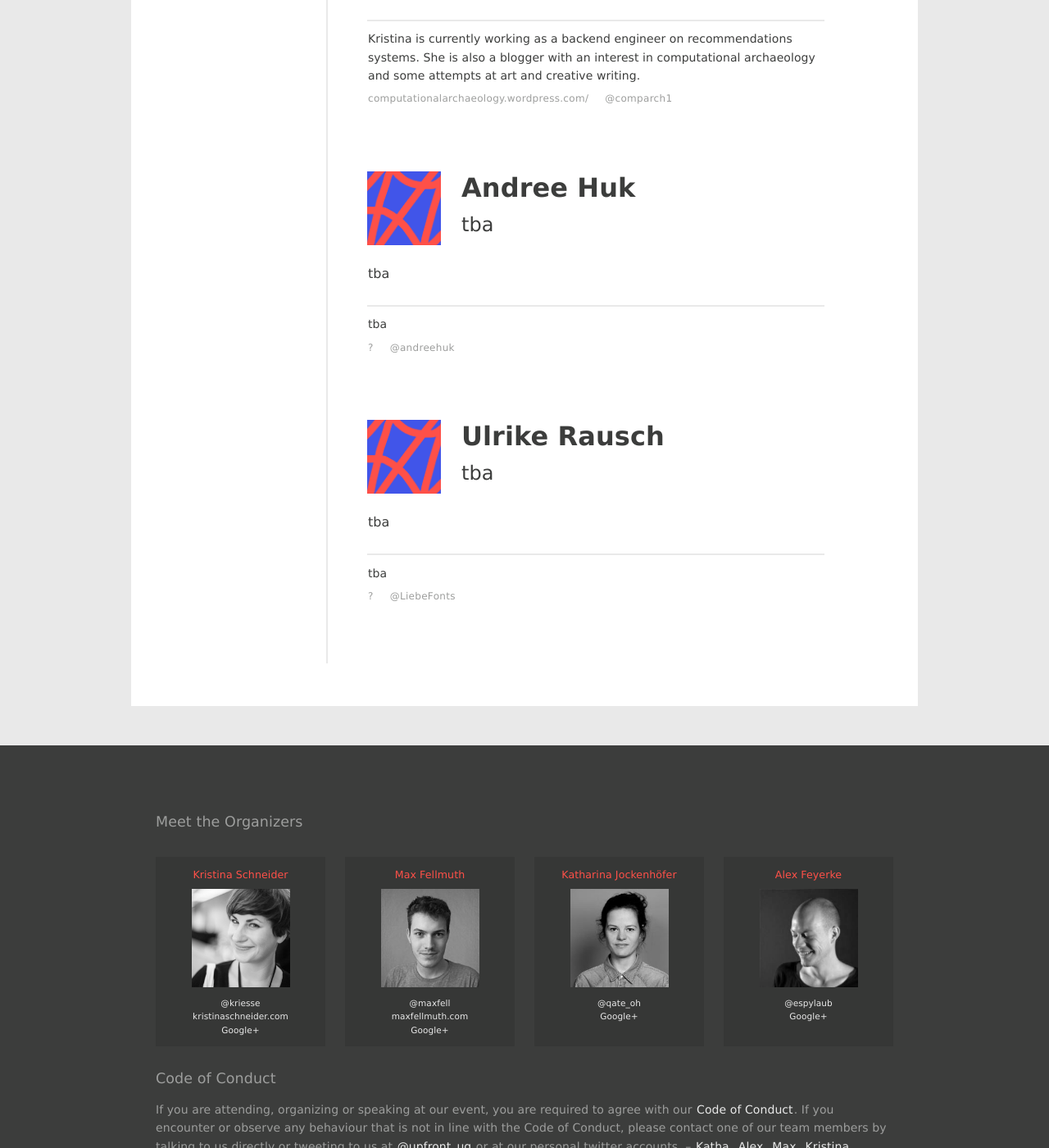
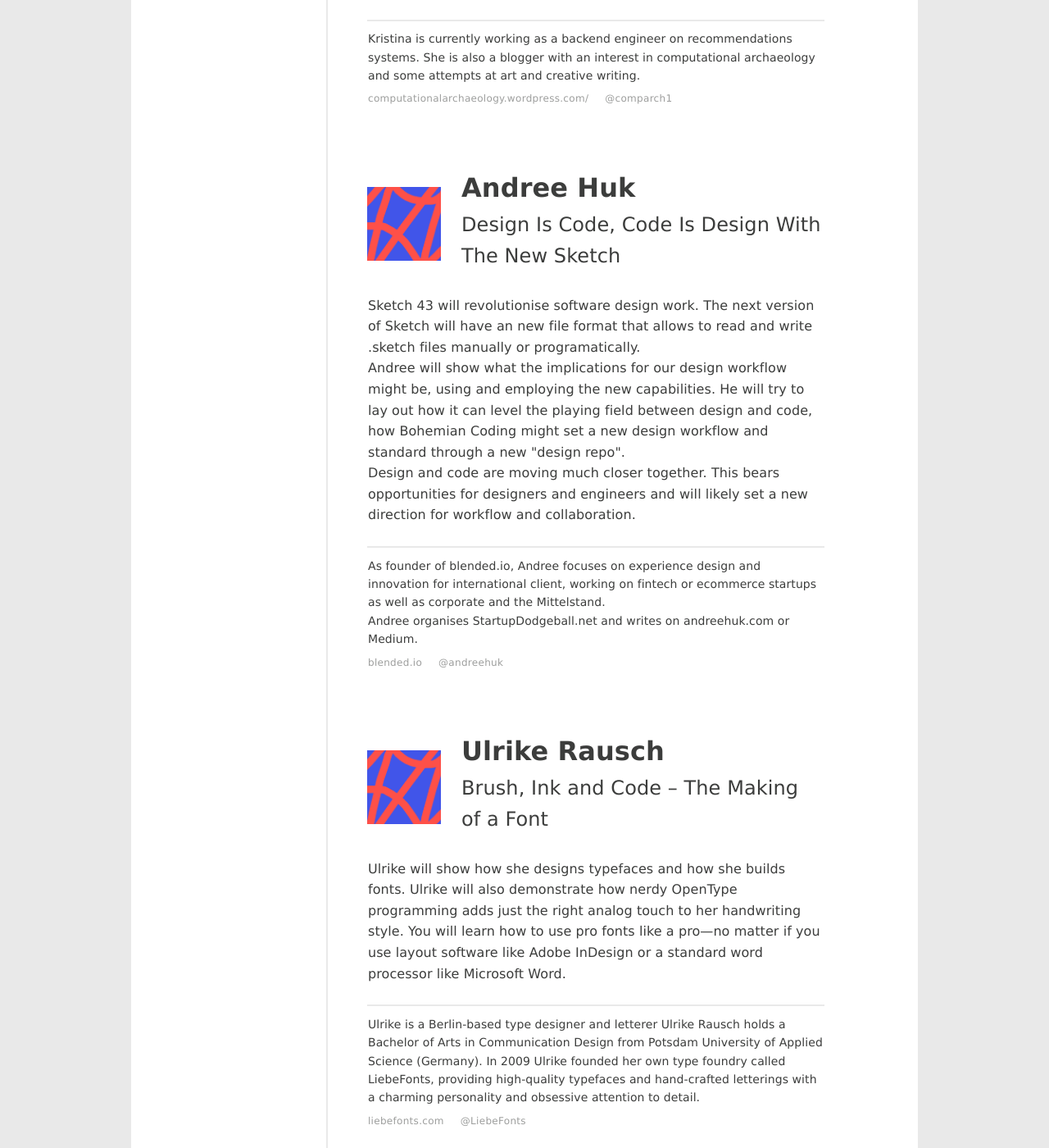
Before and after one commit to upfrontug/upfrontug.github.io, a Jekyll site: the page built from _posts/2017-06-13-meetup.html, in a window 1280 px wide and 1400 px high, scrolled down 675 px. Shown: the whole window at 82% size. Built offline with Jekyll 4.4.1, drawn with Linux system fonts in a browser that asks for light colours; a script that is not in the unit is left out.

Commit message:
complete talk texts

```diff
--- a/_posts/2017-06-13-meetup.html
+++ b/_posts/2017-06-13-meetup.html
@@ -15,23 +15,23 @@
         - url: 'https://twitter.com/comparch1'
           title: '@comparch1'
     - name: 'Andree Huk'
-      title: 'tba'
+      title: 'Design Is Code, Code Is Design With The New Sketch'
       picture:
-      desc: 'tba'
-      bio: 'tba'
+      desc: 'Sketch 43 will revolutionise software design work. The next version of Sketch will have an new file format that allows to read and write .sketch files manually or programatically.<br>Andree will show what the implications for our design workflow might be, using and employing the new capabilities. He will try to lay out how it can level the playing field between design and code, how Bohemian Coding might set a new design workflow and standard through a new "design repo".<br>Design and code are moving much closer together. This bears opportunities for designers and engineers and will likely set a new direction for workflow and collaboration.'
+      bio: 'As founder of blended.io, Andree focuses on experience design and innovation for international client, working on fintech or ecommerce startups as well as corporate and the Mittelstand.<br>Andree organises StartupDodgeball.net and writes on andreehuk.com or Medium.'
       links:
-        - url: '#'
-          title: '?'
+        - url: 'http://blended.io/'
+          title: 'blended.io'
         - url: 'https://twitter.com/andreehuk'
           title: '@andreehuk'
     - name: 'Ulrike Rausch'
-      title: 'tba'
+      title: 'Brush, Ink and Code – The Making of a Font'
       picture:
-      desc: 'tba'
-      bio: 'tba'
+      desc: 'Ulrike will show how she designs typefaces and how she builds fonts. Ulrike will also demonstrate how nerdy OpenType programming adds just the right analog touch to her handwriting style. You will learn how to use pro fonts like a pro—no matter if you use layout software like Adobe InDesign or a standard word processor like Microsoft Word.'
+      bio: 'Ulrike is a Berlin-based type designer and letterer Ulrike Rausch holds a Bachelor of Arts in Communication Design from Potsdam University of Applied Science (Germany). In 2009 Ulrike founded her own type foundry called LiebeFonts, providing high-quality typefaces and hand-crafted letterings with a charming personality and obsessive attention to detail.'
       links:
-        - url: '#'
-          title: '?'
+        - url: http://liebefonts.com/'
+          title: 'liebefonts.com'
         - url: 'https://twitter.com/LiebeFonts'
           title: '@LiebeFonts'
 
```
